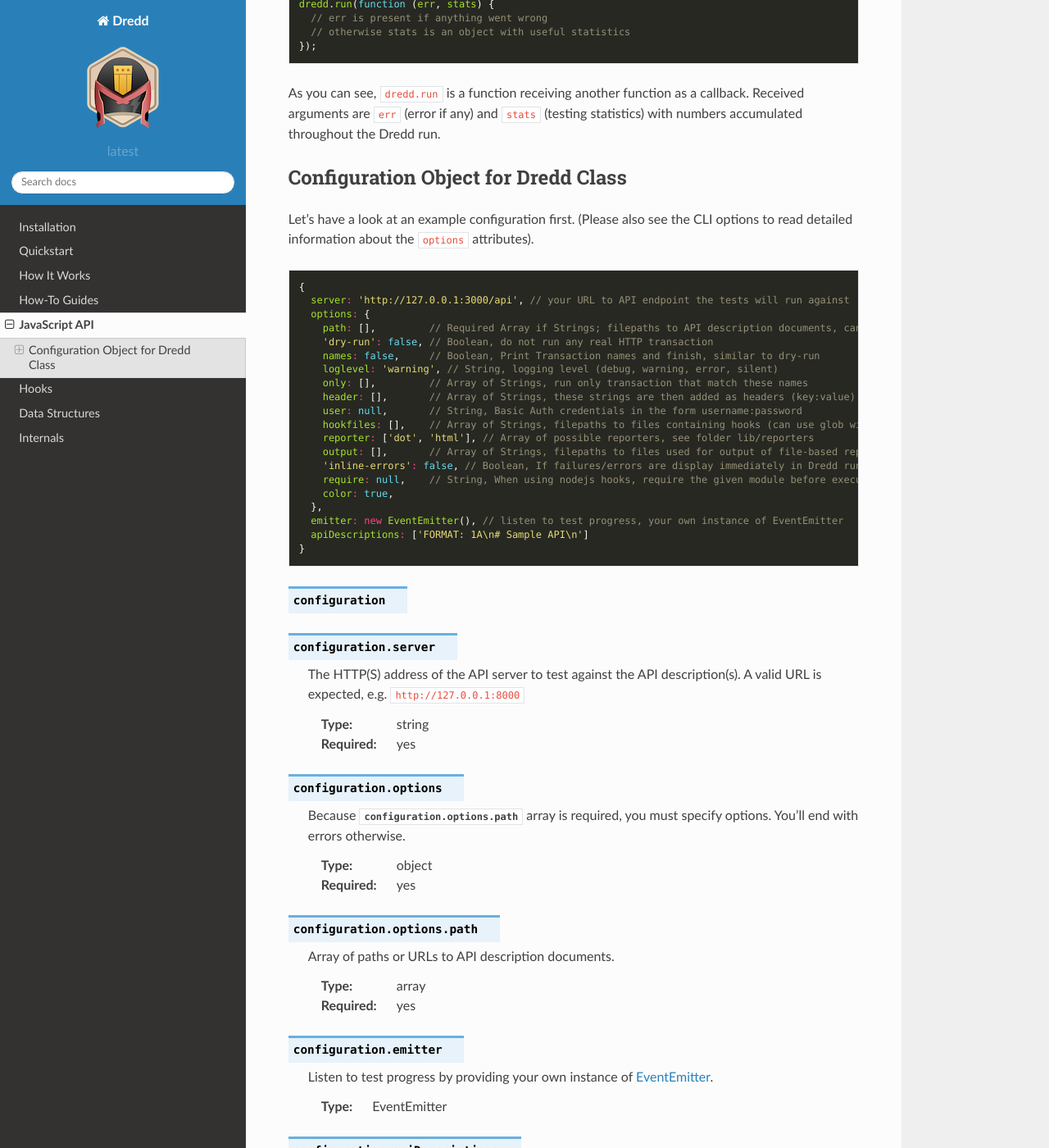
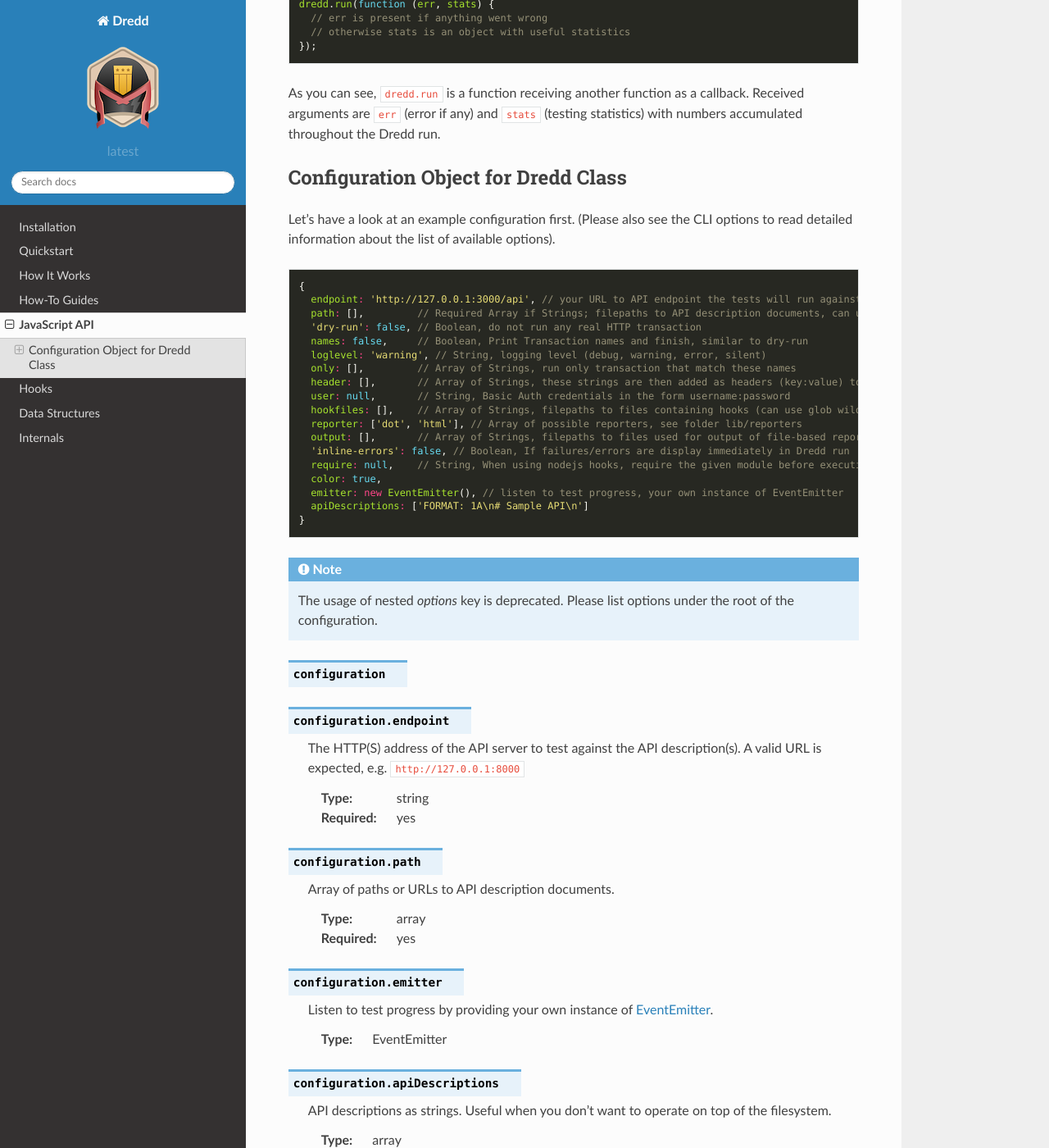
Before and after one commit to apiaryio/dredd, a Sphinx documentation site: the page built from docs/usage-js.rst, in a window 1280 px wide and 1400 px high, scrolled down 355 px. Shown: the whole window at 82% size. Built offline with Sphinx 7.4.7 and the Read the Docs theme 2.0.0, drawn with Linux system fonts in a browser that asks for light colours; pages that are not in the unit, such as notebooks, are missing from menus.

Commit message:
docs: adds configuration "options" changes

```diff
--- a/docs/usage-cli.rst
+++ b/docs/usage-cli.rst
@@ -75,7 +75,7 @@
    blueprint: api-description.apib
    endpoint: "http://127.0.0.1:3000"
 
-.. note::
+.. warning::
    Do not get confused by Dredd using a keyword ``blueprint`` also for paths to OpenAPI 2 documents. This is for historical reasons and will be changed in the future.
 
 CLI Options Reference
--- a/docs/usage-js.rst
+++ b/docs/usage-js.rst
@@ -26,48 +26,42 @@
 Configuration Object for Dredd Class
 ------------------------------------
 
-Let’s have a look at an example configuration first. (Please also see the :ref:`CLI options <usage-cli>` to read detailed information about the ``options`` attributes).
+Let’s have a look at an example configuration first. (Please also see the :ref:`CLI options <usage-cli>` to read detailed information about the list of available options).
 
 .. code-block:: javascript
 
    {
-     server: 'http://127.0.0.1:3000/api', // your URL to API endpoint the tests will run against
-     options: {
-       path: [],         // Required Array if Strings; filepaths to API description documents, can use glob wildcards
-       'dry-run': false, // Boolean, do not run any real HTTP transaction
-       names: false,     // Boolean, Print Transaction names and finish, similar to dry-run
-       loglevel: 'warning', // String, logging level (debug, warning, error, silent)
-       only: [],         // Array of Strings, run only transaction that match these names
-       header: [],       // Array of Strings, these strings are then added as headers (key:value) to every transaction
-       user: null,       // String, Basic Auth credentials in the form username:password
-       hookfiles: [],    // Array of Strings, filepaths to files containing hooks (can use glob wildcards)
-       reporter: ['dot', 'html'], // Array of possible reporters, see folder lib/reporters
-       output: [],       // Array of Strings, filepaths to files used for output of file-based reporters
-       'inline-errors': false, // Boolean, If failures/errors are display immediately in Dredd run
-       require: null,    // String, When using nodejs hooks, require the given module before executing hooks
-       color: true,
-     },
+     endpoint: 'http://127.0.0.1:3000/api', // your URL to API endpoint the tests will run against
+     path: [],         // Required Array if Strings; filepaths to API description documents, can use glob wildcards
+     'dry-run': false, // Boolean, do not run any real HTTP transaction
+     names: false,     // Boolean, Print Transaction names and finish, similar to dry-run
+     loglevel: 'warning', // String, logging level (debug, warning, error, silent)
+     only: [],         // Array of Strings, run only transaction that match these names
+     header: [],       // Array of Strings, these strings are then added as headers (key:value) to every transaction
+     user: null,       // String, Basic Auth credentials in the form username:password
+     hookfiles: [],    // Array of Strings, filepaths to files containing hooks (can use glob wildcards)
+     reporter: ['dot', 'html'], // Array of possible reporters, see folder lib/reporters
+     output: [],       // Array of Strings, filepaths to files used for output of file-based reporters
+     'inline-errors': false, // Boolean, If failures/errors are display immediately in Dredd run
+     require: null,    // String, When using nodejs hooks, require the given module before executing hooks
+     color: true,
      emitter: new EventEmitter(), // listen to test progress, your own instance of EventEmitter
      apiDescriptions: ['FORMAT: 1A\n# Sample API\n']
    }
 
+.. note::
+   The usage of nested `options` key is deprecated. Please list options under the root of the configuration.
+
 .. js:data:: configuration
 
-.. js:attribute:: configuration.server
+.. js:attribute:: configuration.endpoint
 
    The HTTP(S) address of the API server to test against the API description(s). A valid URL is expected, e.g. ``http://127.0.0.1:8000``
 
    :type: string
    :required: yes
 
-.. js:attribute:: configuration.options
-
-   Because :js:attr:`configuration.options.path` array is required, you must specify options. You’ll end with errors otherwise.
-
-   :type: object
-   :required: yes
-
-.. js:attribute:: configuration.options.path
+.. js:attribute:: configuration.path
 
    Array of paths or URLs to API description documents.
 
```
